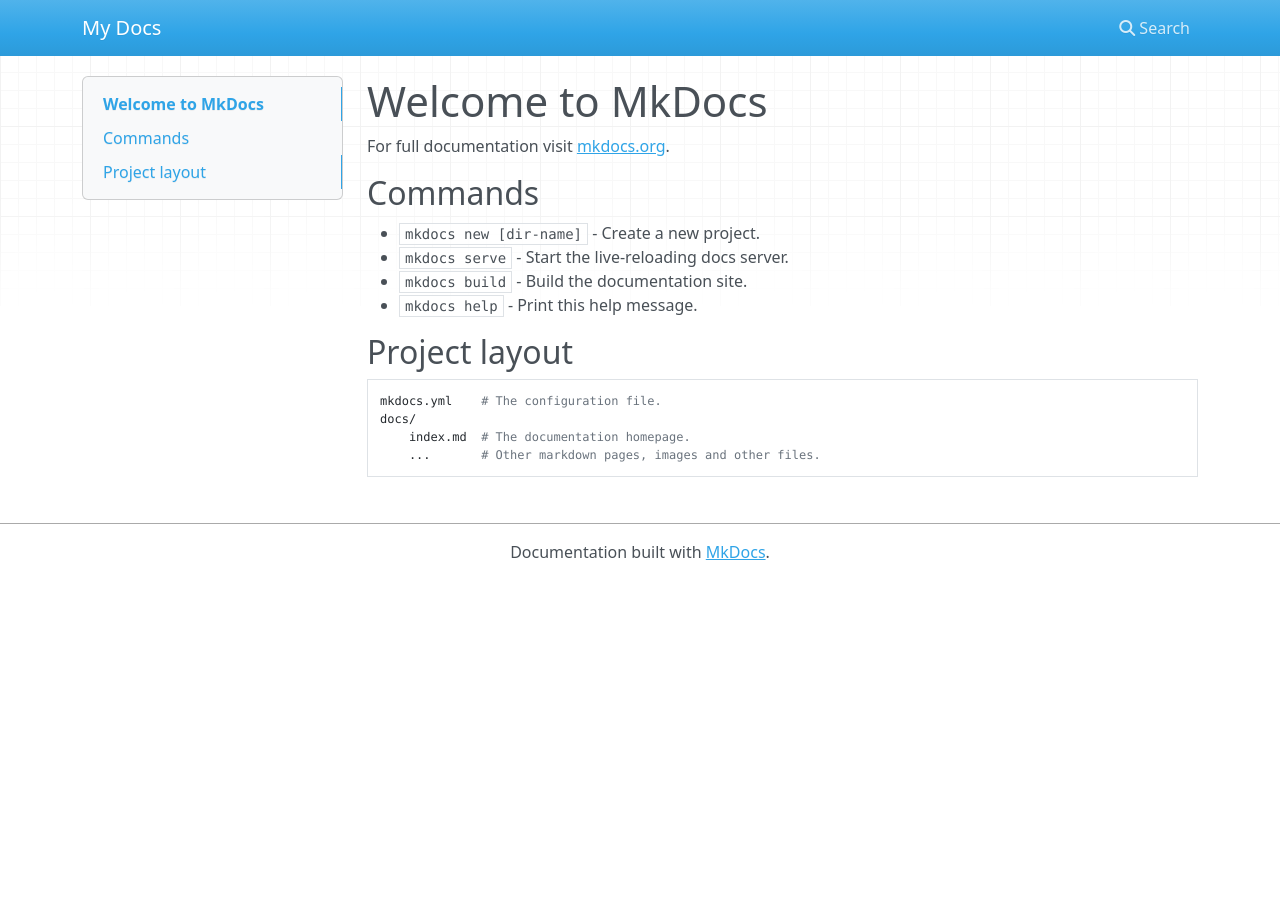
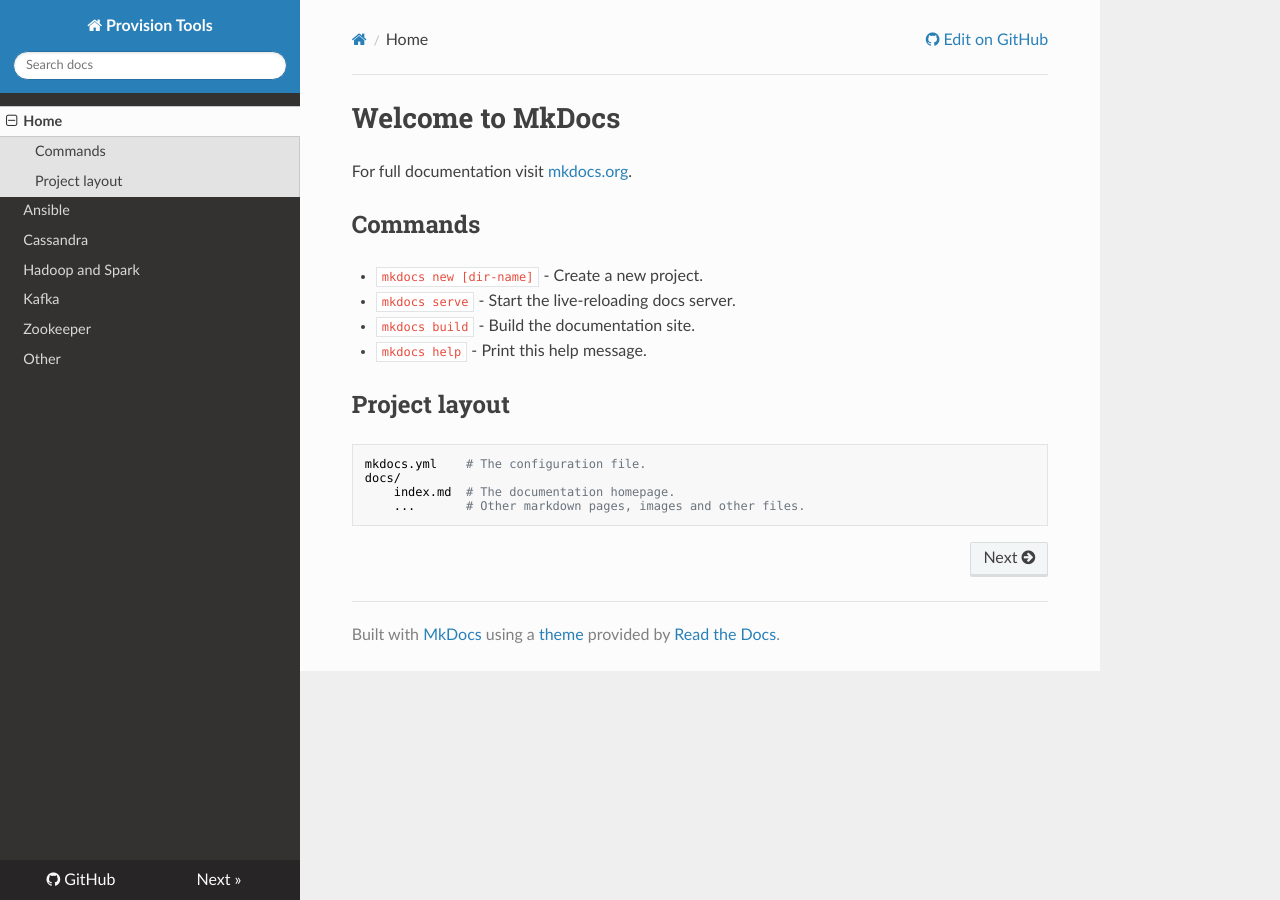
Before and after one commit to niqdev/devops, an MkDocs documentation site: the page built from docs/index.md, in a window 1280 px wide. Built offline with MkDocs 1.6.1, drawn with Linux system fonts in a browser that asks for light colours; nearby versions of some CDN libraries; old or Windows-style settings are respelled for this version of MkDocs.

Commit message:
mkdocs: skeleton

```diff
--- a/mkdocs.yml
+++ b/mkdocs.yml
@@ -1 +1,13 @@
-site_name: My Docs
+site_name: Provision Tools
+site_author: niqdev
+repo_url: https://github.com/niqdev/provision-tools
+theme: readthedocs
+
+pages:
+    - Home: index.md
+    - Ansible: ansible.md
+    - Cassandra: cassandra.md
+    - Hadoop and Spark: hadoop-spark.md
+    - Kafka: kafka.md
+    - Zookeeper: zookeeper.md
+    - Other: other.md
```
Also changed, not shown: docs/ansible.md (added, +3 -0 lines), docs/cassandra.md (added, +3 -0 lines), docs/hadoop-spark.md (added, +3 -0 lines), docs/kafka.md (added, +3 -0 lines), docs/other.md (added, +17 -0 lines), docs/zookeeper.md (added, +3 -0 lines).
